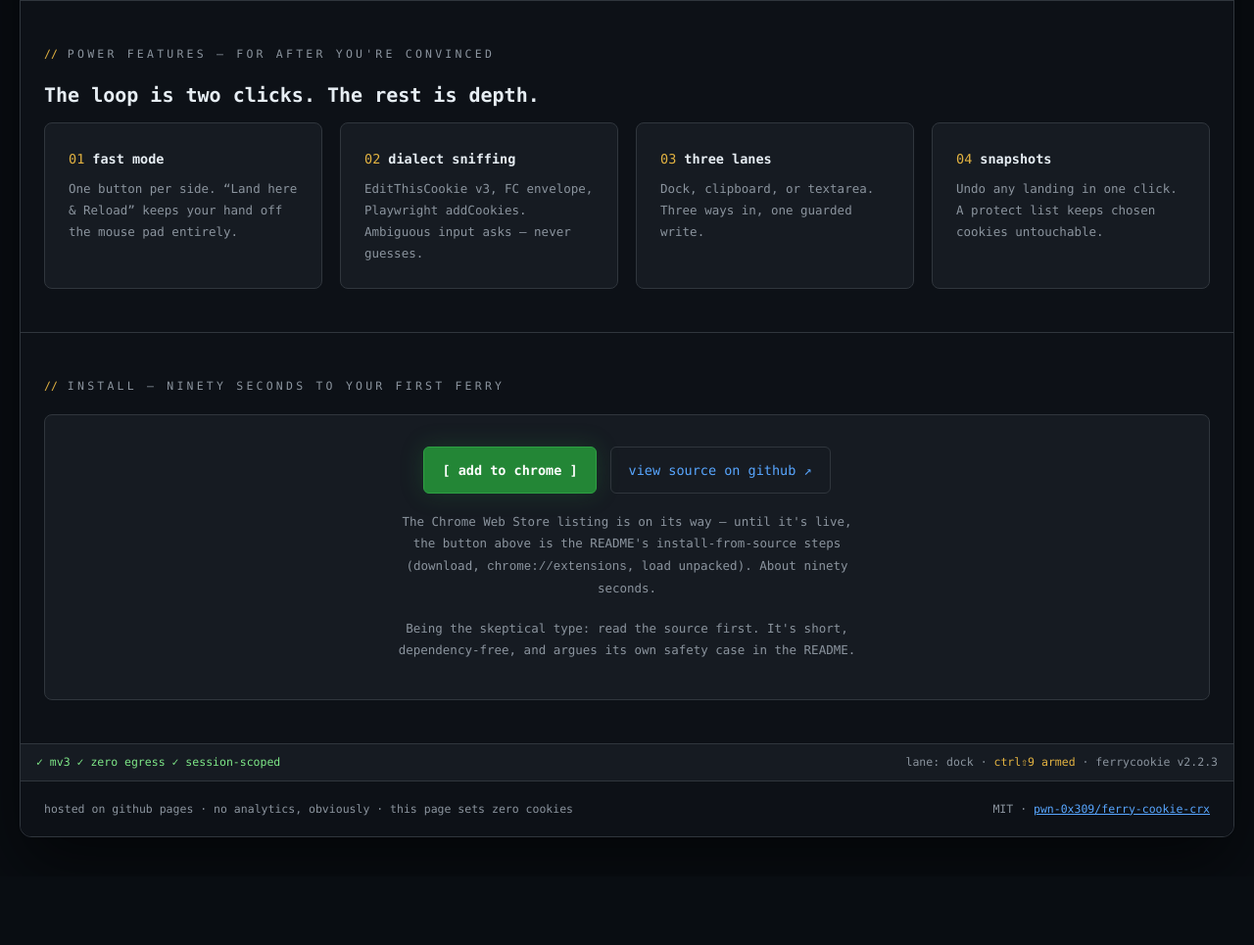
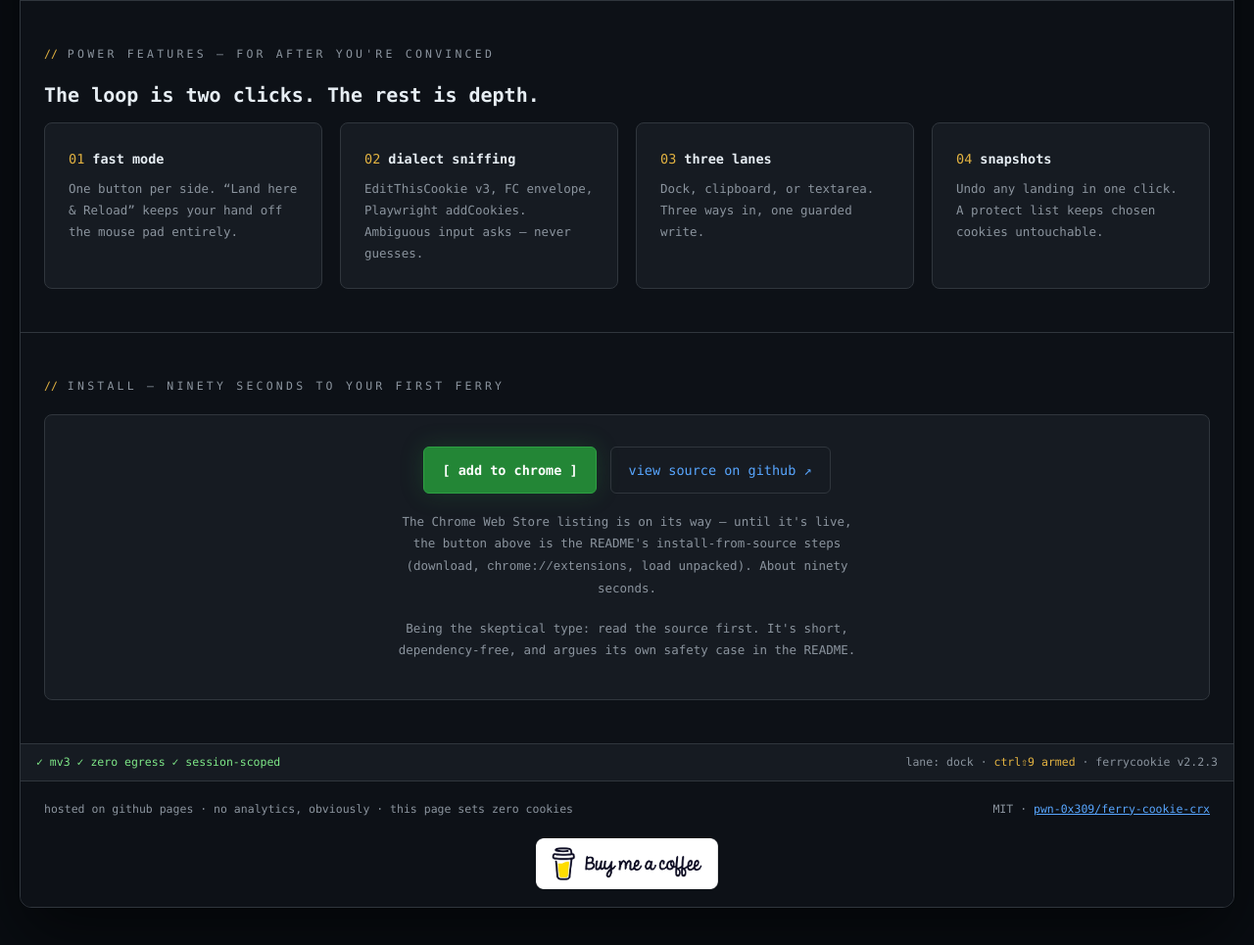
Before and after one commit to pwn-0x309/ferry-cookie-crx, a browser extension: page docs/index.html in a window 1280 px wide. Shown: the part 2008-2973 px from the top of the page at 98% size. Before the commit the page ends 2903 px from the top, so only its background shows below. Drawn offline with Linux system fonts and the light colour scheme.

Commit message:
docs: buy-me-a-coffee image-link (white button) on README and landing page

```diff
--- a/docs/index.html
+++ b/docs/index.html
@@ -209,6 +209,8 @@
     padding:var(--sp3) 24px;font-size:11.5px;color:var(--secondary);
     display:flex;justify-content:space-between;gap:14px;flex-wrap:wrap}
   footer a{color:var(--blue)}
+  .bmc{flex-basis:100%;display:flex;justify-content:center;margin-top:6px}
+  .bmc img{height:52px;width:auto;display:block}
 
   /* ── motion (progressive enhancement: hidden only when JS flags html.js) ── */
   html.js .reveal{opacity:0;transform:translateY(14px)}
@@ -447,6 +449,9 @@
   <footer>
     <span>hosted on github pages · no analytics, obviously · this page sets zero cookies</span>
     <span>MIT · <a href="https://github.com/pwn-0x309/ferry-cookie-crx" rel="noopener">pwn-0x309/ferry-cookie-crx</a></span>
+    <a class="bmc" href="https://buymeacoffee.com/apollo.dev" rel="noopener">
+      <img src="assets/white-button.png" alt="Buy me a coffee" width="185" height="52">
+    </a>
   </footer>
 </div>
 
```
Also changed, not shown: README.md, docs/assets/white-button.png (added).
